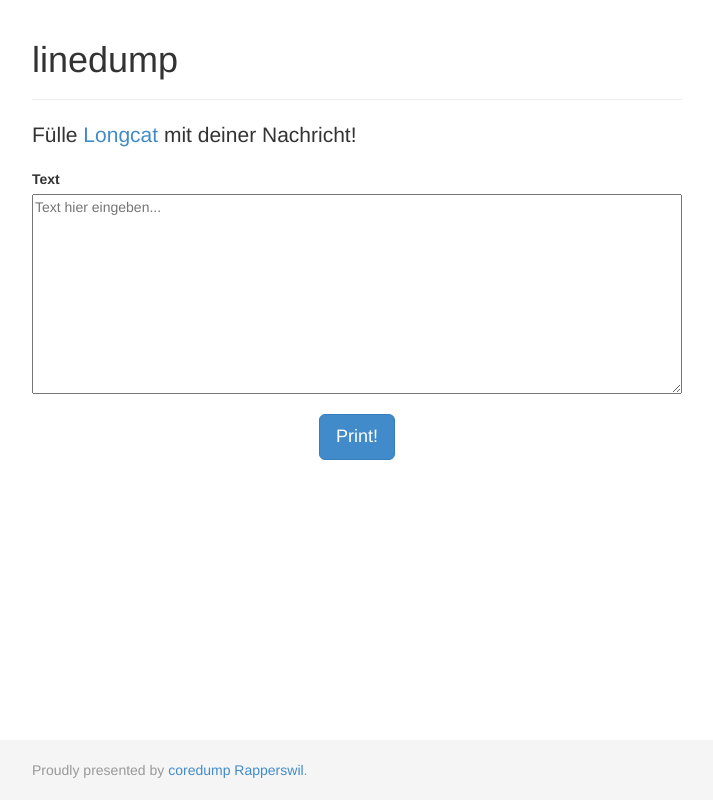
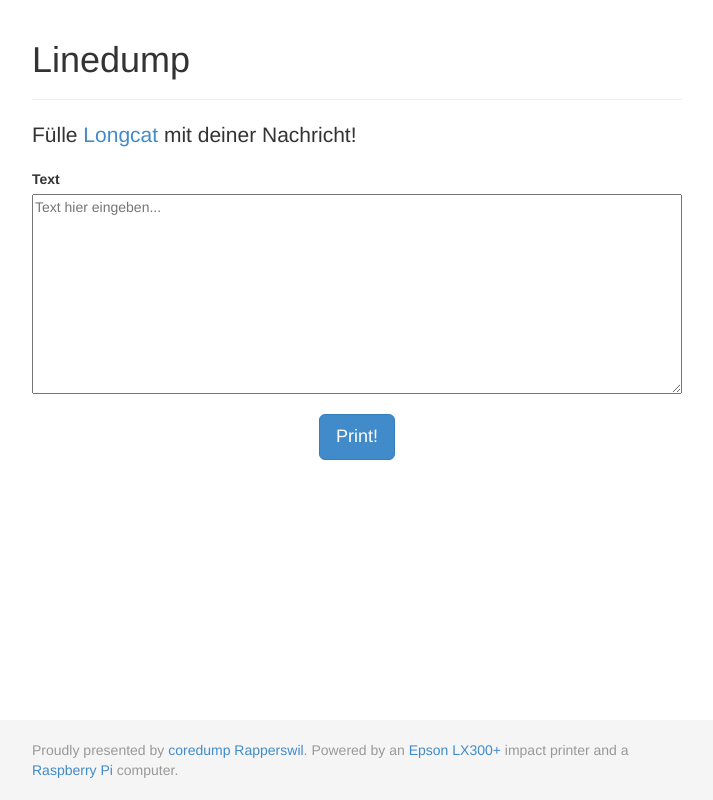
Before and after one commit to coredump-ch/lx300, a Flask app: page / in a window 1280 px wide. Shown: the whole page, without its empty margins (283-996 px from the left). Run offline with Flask 2, Linux system fonts and the light colour scheme; parts of the project's set-up code (start-up, migrations or seed data) failed here and were passed over; some libraries are stand-ins or nearby versions.

Commit message:
More links in HTML

```diff
--- a/static/css/sticky-footer.css
+++ b/static/css/sticky-footer.css
@@ -13,7 +13,7 @@ body {
   bottom: 0;
   width: 100%;
   /* Set the fixed height of the footer here */
-  height: 60px;
+  height: 80px;
   background-color: #f5f5f5;
 }
 
--- a/templates/base.html
+++ b/templates/base.html
@@ -20,7 +20,7 @@
 
         <div id="footer">
             <div class="container">
-                <p class="text-muted">Proudly presented by <a href="https://www.coredump.ch/">coredump Rapperswil</a>.</p>
+                <p class="text-muted">Proudly presented by <a href="https://www.coredump.ch/2013/10/11/ein-hackerspace-fuer-rapperswil/">coredump Rapperswil</a>. Powered by an <a href="http://www.epson.com/cgi-bin/Store/ProductQuickSpec.jsp?infoType=Specs&oid=10526">Epson LX300+</a> impact printer and a <a href="http://www.raspberrypi.org/faqs">Raspberry Pi</a> computer.</p>
             </div>
         </div>
 
--- a/templates/index.html
+++ b/templates/index.html
@@ -2,7 +2,7 @@
 
 {% block content %}
     <div class="page-header">
-        <h1>linedump</h1>
+        <h1>Linedump</h1>
     </div>
     <p class="lead">Fülle
     <a href="http://images2.wikia.nocookie.net/__cb20081222171126/uncyclopedia/images/9/91/Loooooooooooooooooooooooooooooooooooooooooongcat.JPG">Longcat</a>
```
